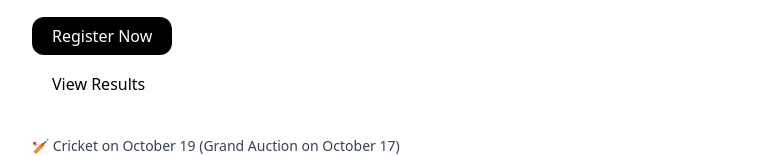
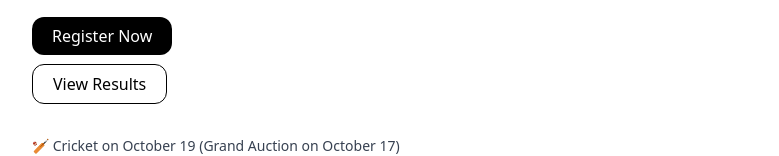
Before and after one commit to bsatamu/home, a plain HTML site: page current-event.html in a window 1280 px wide. Shown: the part 232-388 px from the top of the page, without its empty margins (240-1019 px from the left). Drawn offline with nearby package versions, Linux system fonts and the light colour scheme.

Commit message:
Update current-event.html

```diff
--- a/current-event.html
+++ b/current-event.html
@@ -22,7 +22,7 @@
       <a href="./game-week.html" class="px-5 py-2 rounded-xl bg-black text-white">Register Now</a>
     </div>
     <div class="mt-6">
-      <a href="./results/index.html" class="px-5 py-2 rounded-xl bg-white text-black">View Results</a>
+      <a href="./results/index.html" class="px-5 py-2 rounded-xl bg-white border border-black text-black">View Results</a>
     </div>
 
     <div class="mt-10 space-y-2 text-sm text-gray-700">
```
